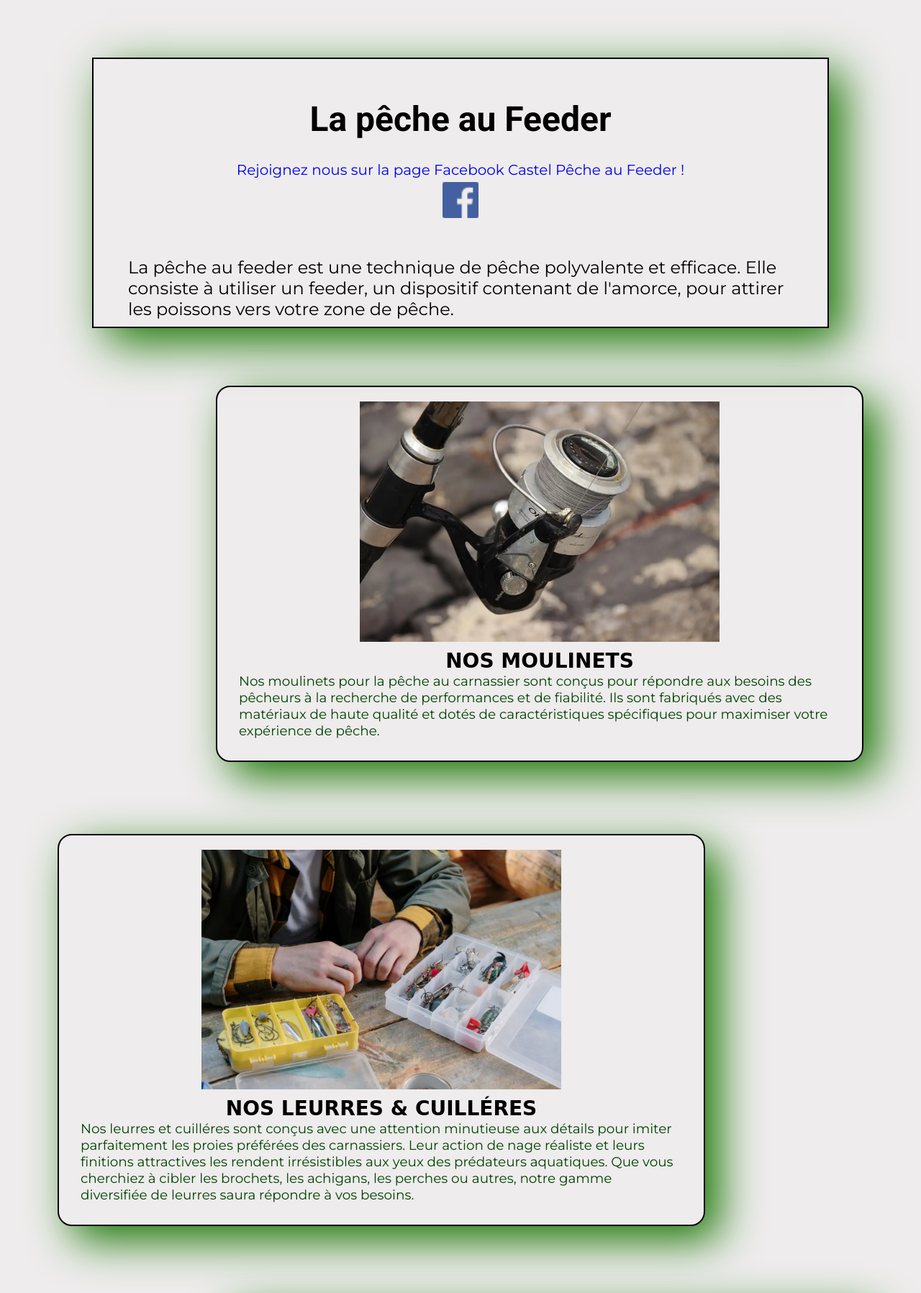
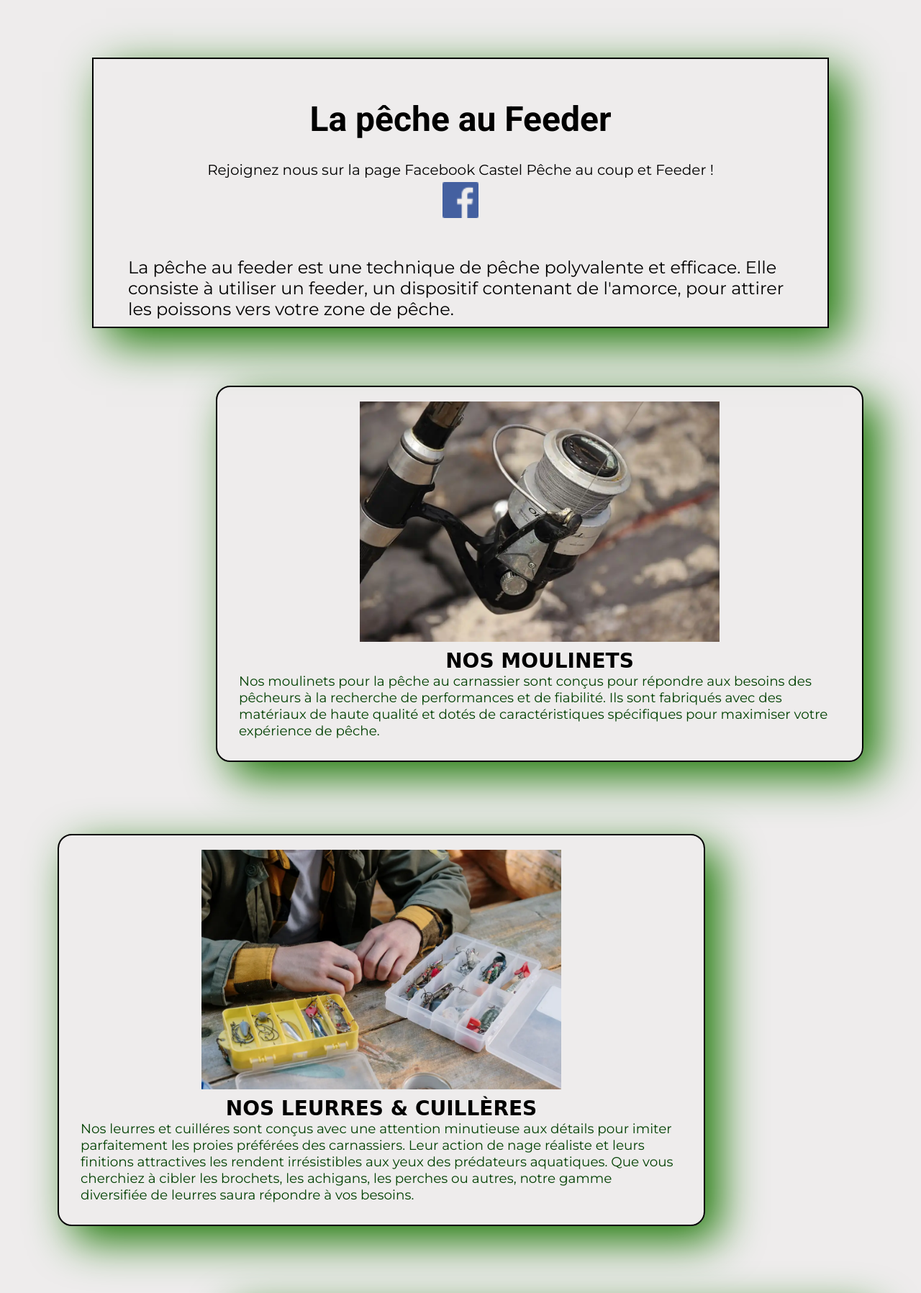
Before and after one commit to WillGRD/Projet-Castelpeche, a PHP site: template castelpeche/templates/peches/feeder.php in a window 1280 px wide. Shown: the part 100-1897 px from the top of the page at 72% size. Run offline with PHP 8.4, Linux system fonts and the light colour scheme; the template is opened without the code that fills it, so the values that code supplies are empty.

Commit message:
modif texte

```diff
--- a/castelpeche/css/style.css
+++ b/castelpeche/css/style.css
@@ -333,6 +333,7 @@ article h3 {
 	text-decoration: none;        /* Pas de décoration de texte */
 	padding-bottom: .3125rem;     /* Rembourrage en bas de .3125rem */
 	text-align: center;
+	color: black;
 }
 
 .typep {
--- a/castelpeche/templates/accueil.php
+++ b/castelpeche/templates/accueil.php
@@ -7,7 +7,7 @@
     <section class="indexdesc">
         <img class=imgdesc src="/castelpeche/img/panneaucastel.webp" alt="photo du panneau castel pêche">
         <div>
-            <h1 id="h1">Bienvenue dans la boutique Castel Pêche</h1>
+            <h1 id="h1">Bienvenue dans la boutique Castel Pêche <br> (Site Web en Construction)</h1>
         </div>
         <div class=texthome>
             <p>
@@ -55,7 +55,7 @@
             <article>
                 <img src="/castelpeche/img/pêche7.webp" alt="Photo d'un brochet dans son habitat naturel">
                 <div class="h3p">
-                    <h3> <a href="/castelpeche/peche/show/carnassier">Pêche du Carnassiers</a></h3>
+                    <h3> <a href="/castelpeche/peche/show/carnassier">Pêche du Carnassier</a></h3>
                     <p>Pour la pêche du carnassier, nous proposons un large choix de leurres,
                         tels que des leurres souples, des crankbaits, des spinnerbaits et des jerkbaits,
                         qui imitent les proies naturelles des carnassiers. Ces leurres sont disponibles dans différentes tailles,
@@ -65,7 +65,7 @@
             <article>
                 <img src="/castelpeche/img/silure1.webp" alt="Photo d'un silure dans son habitat naturel">
                 <div class="h3p">
-                    <h3><a href="/castelpeche/peche/show/silure">Pêche du Silures</a></h3>
+                    <h3><a href="/castelpeche/peche/show/silure">Pêche du Silure</a></h3>
                     <p>Nous proposons une gamme d'équipements spécialement conçus pour la pêche au silure.
                         Les cannes à pêche dédiées à cette pratique sont robustes et puissantes,
                         capables de résister aux combats intenses avec ces poissons massifs.
--- a/castelpeche/templates/peches/carnassier.php
+++ b/castelpeche/templates/peches/carnassier.php
@@ -2,7 +2,7 @@
 
 <div>
     <div class="typep">
-        <h1>La pêche du Carnassiers</h1>
+        <h1>La pêche du Carnassier</h1>
         <?php include($_SERVER['DOCUMENT_ROOT'] . '/castelpeche/templates/rejoignez_nous_carnassier.php') ?>
         <p class="descp">La pêche du carnassier est une forme de pêche spécialisée qui vise des espèces de poissons prédateurs tels que le brochet,
             le black-bass, le sandre et le silure. Elle est appréciée pour son côté technique et excitant,
@@ -20,7 +20,7 @@
         <article class="carnafull">
             <img src="../../img/pêche6.webp" alt="Photo de deux boites de leurres remplis">
             <div class="h3p">
-                <h3>Nos Leurres & Cuilléres</h3>
+                <h3>Nos Leurres & Cuillères</h3>
                 <p>Nos leurres et cuilléres sont conçus avec une attention minutieuse aux détails pour imiter parfaitement les proies préférées des carnassiers.
                     Leur action de nage réaliste et leurs finitions attractives les rendent irrésistibles aux yeux des prédateurs aquatiques.
                     Que vous cherchiez à cibler les brochets, les achigans, les perches ou autres,
--- a/castelpeche/templates/peches/carpe.php
+++ b/castelpeche/templates/peches/carpe.php
@@ -21,7 +21,7 @@
     <article class="carnafull">
         <img src="../../img/pêche6.webp" alt="Photo de deux boite de leurres">
         <div class="h3p">
-            <h3>Nos appats et additifs</h3>
+            <h3>Nos appâts et additifs</h3>
             <p>Nos leurres et cuilléres sont conçus avec une attention minutieuse aux détails pour imiter parfaitement les proies préférées des carnassiers.
                 Leur action de nage réaliste et leurs finitions attractives les rendent irrésistibles aux yeux des prédateurs aquatiques.
                 Que vous cherchiez à cibler les brochets, les achigans, les perches ou autres,
--- a/castelpeche/templates/peches/feeder.php
+++ b/castelpeche/templates/peches/feeder.php
@@ -19,7 +19,7 @@
         <article class="carnafull">
             <img src="../../img/pêche6.webp" alt="Photo de deux boites de leurres">
             <div class="h3p">
-                <h3>Nos Leurres & Cuilléres</h3>
+                <h3>Nos Leurres & Cuillères</h3>
                 <p>Nos leurres et cuilléres sont conçus avec une attention minutieuse aux détails pour imiter parfaitement les proies préférées des carnassiers.
                     Leur action de nage réaliste et leurs finitions attractives les rendent irrésistibles aux yeux des prédateurs aquatiques.
                     Que vous cherchiez à cibler les brochets, les achigans, les perches ou autres,
--- a/castelpeche/templates/peches/silure.php
+++ b/castelpeche/templates/peches/silure.php
@@ -1,7 +1,7 @@
 <?php require_once("templates/header.php"); ?>
 
 <div class="typep">
-    <h1>La pêche du Silures</h1>
+    <h1>La pêche du Silure</h1>
     <p>La pêche au silure est une forme de pêche spécialisée qui cible spécifiquement le silure,
         un poisson prédateur d'eau douce connu pour sa taille impressionnante et sa combativité.
         C'est une pratique populaire parmi les pêcheurs qui recherchent des défis excitants et la possibilité de capturer un poisson de grande taille.</p>
--- a/castelpeche/templates/rejoignez_nous_feeder.php
+++ b/castelpeche/templates/rejoignez_nous_feeder.php
@@ -1,5 +1,5 @@
 <div class="footlogo">
-    <a class="fblink" href="https://www.facebook.com/groups/458043920991838" target="_blank" title="lien facebook">Rejoignez nous sur la page Facebook Castel Pêche au Feeder !</a>
+    <a class="fblink" href="https://www.facebook.com/groups/458043920991838" target="_blank" title="lien facebook">Rejoignez nous sur la page Facebook Castel Pêche au coup et Feeder !</a>
     <a href="https://www.facebook.com/castel.peche" target="_blank" title="lien facebook">
         <img id="logofb" src="../../img/logofacebook.png" alt="logo facebook">
     </a>
```
